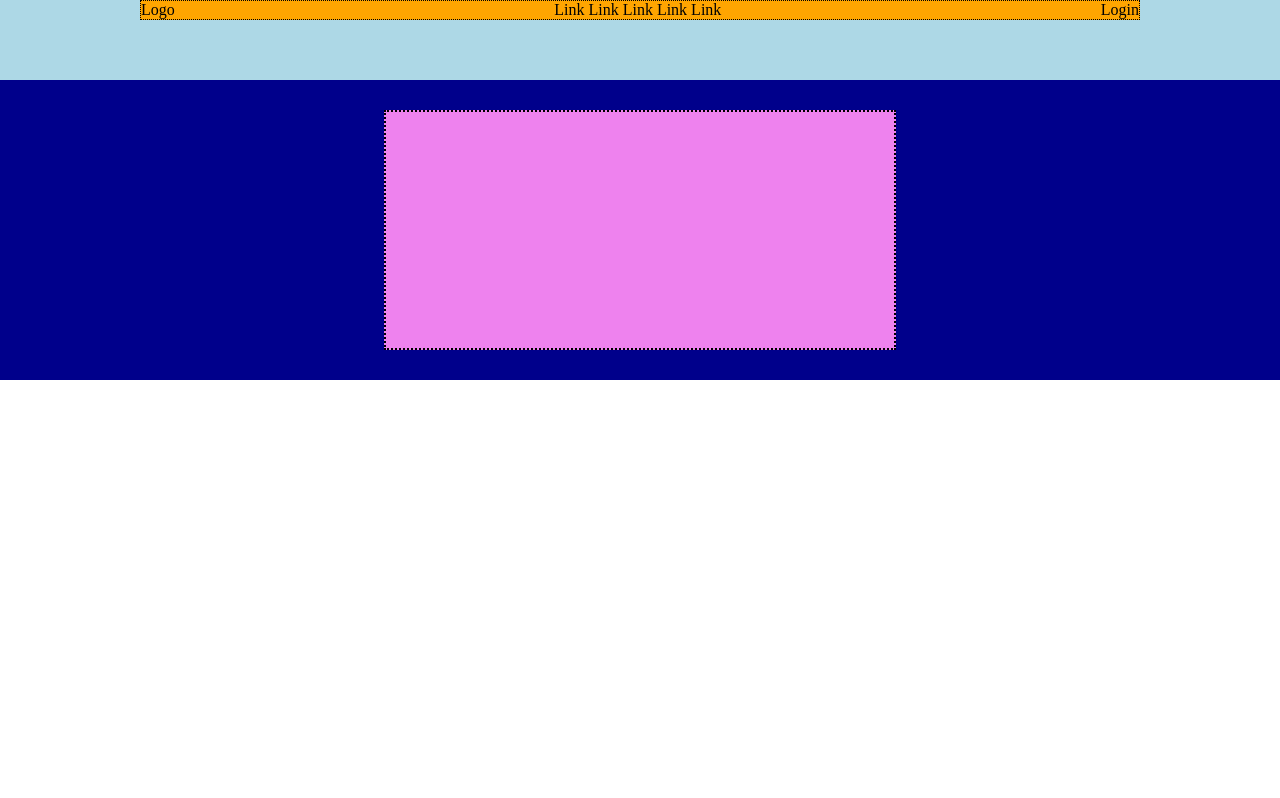
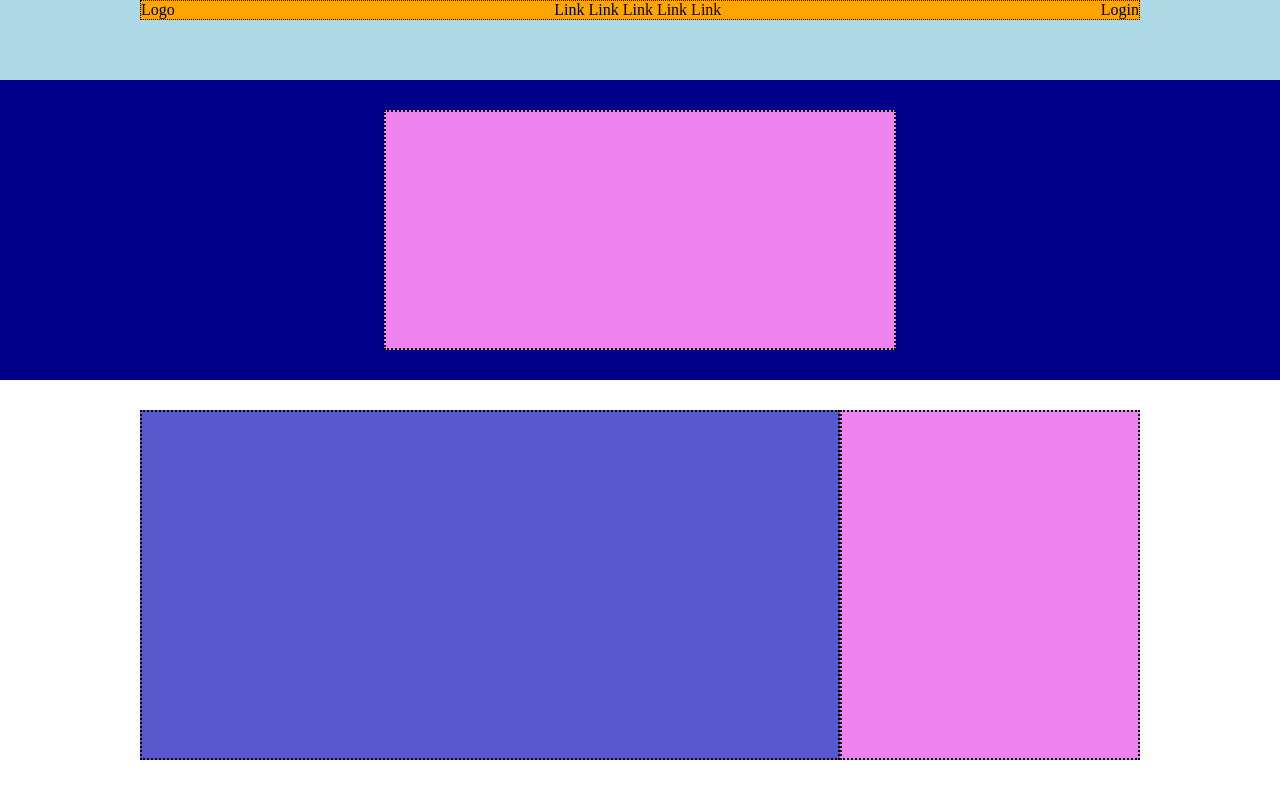
Before and after one commit to Nicolebalzano/htmlcss-struttura-discord, a plain HTML site: page index.html in a window 1280 px wide. Drawn offline with Linux system fonts and the light colour scheme.

Commit message:
feat:second section added

```diff
--- a/css/style.css
+++ b/css/style.css
@@ -47,5 +47,22 @@ border-style: dotted;
    border: 2px solid black;
    border-style: dotted;
 }
-
+.col-70 {
+    background-color:#5757ce;
+    width: 70%;
+    margin-top: 30px;
+    /* debug */
+    height: 350px;
+    border: 2px solid black;
+    border-style: dotted;
+}
+.col-30 {
+    background-color: #EE82EE;
+    margin-top: 30px;
+    width: 30%;
+    /* debug */
+    height: 350px;
+    border: 2px solid black;
+    border-style: dotted;
+}
 /* FOOTER */
--- a/index.html
+++ b/index.html
@@ -36,12 +36,24 @@
             </div>
         </div>
     </header>
+    <!-- /header -->
+    <!-- main -->
     <main>
-<div class="first-section flex">
-    <div class="content-1 container">
-    </div>
-</div>
+        <!-- first section -->
+        <div class="first-section flex">
+            <div class="content-1 container">
+            </div>
+        </div>
+        <!-- /first-section -->
+         <!-- second section -->
+            <div class="flex container">
+                <div class="col-70"></div>
+                <div class="col-30"></div>
+            </div>
+
+          <!-- /second section -->
     </main>
+    <!-- /main -->
 </body>
 
 </html>
```
